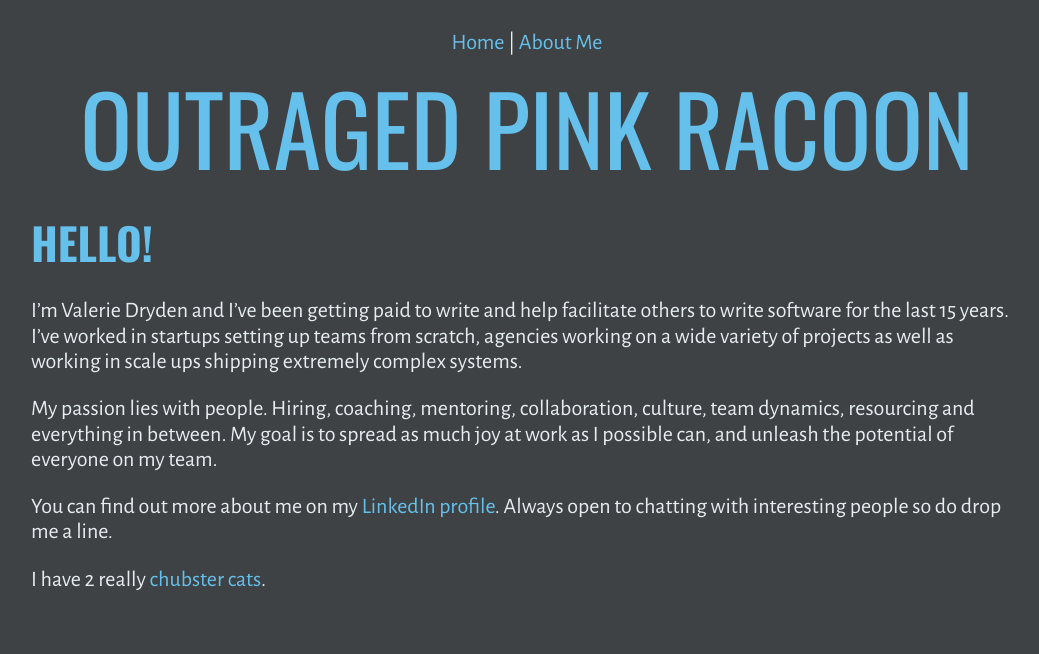
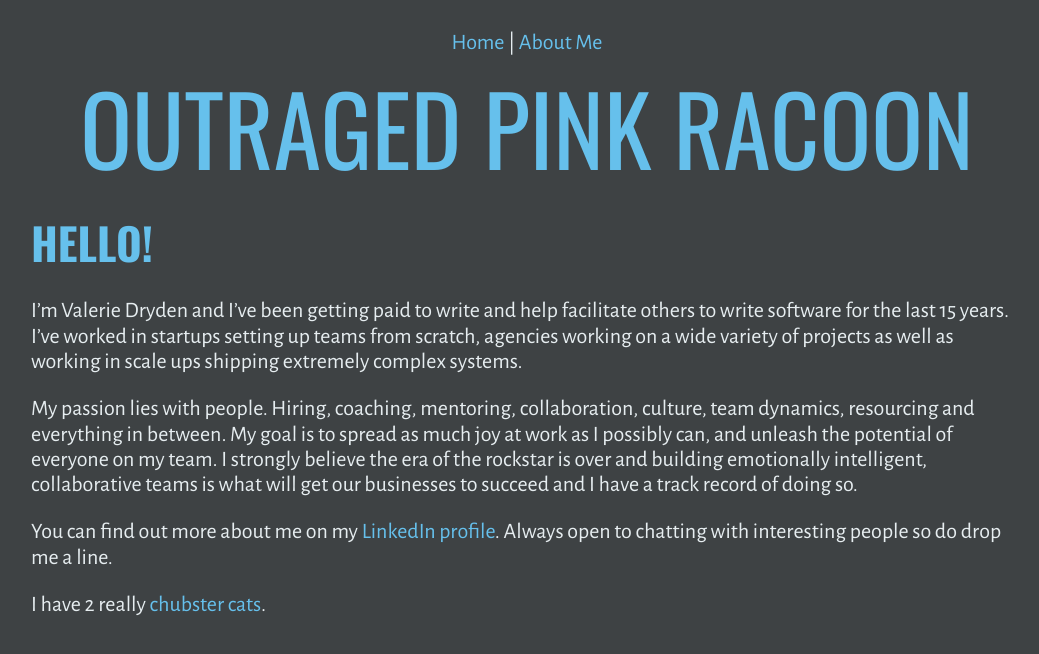
Before and after one commit to outragedpinkracoon/outragedpinkracoon.github.io, a Jekyll site: the page built from about-me.md, in a window 1280 px wide. Shown: the top 654 px of the page, without its empty margins (113-1152 px from the left). Built offline with Jekyll 4.4.1, drawn with Linux system fonts in a browser that asks for light colours.

Commit message:
Typo fix

```diff
--- a/about-me.md
+++ b/about-me.md
@@ -8,7 +8,7 @@ description: Technology leader with 15 years experience working in start ups, ag
 
 I'm Valerie Dryden and I've been getting paid to write and help facilitate others to write software for the last 15 years. I've worked in startups setting up teams from scratch, agencies working on a wide variety of projects as well as working in scale ups shipping extremely complex systems.
 
-My passion lies with people. Hiring, coaching, mentoring, collaboration, culture, team dynamics, resourcing and everything in between. My goal is to spread as much joy at work as I possible can, and unleash the potential of everyone on my team.
+My passion lies with people. Hiring, coaching, mentoring, collaboration, culture, team dynamics, resourcing and everything in between. My goal is to spread as much joy at work as I possibly can, and unleash the potential of everyone on my team. I strongly believe the era of the rockstar is over and building emotionally intelligent, collaborative teams is what will get our businesses to succeed and I have a track record of doing so.
 
 You can find out more about me on my [LinkedIn profile](https://www.linkedin.com/in/valeriejanegibson/). Always open to chatting with interesting people so do drop me a line.
 
```
